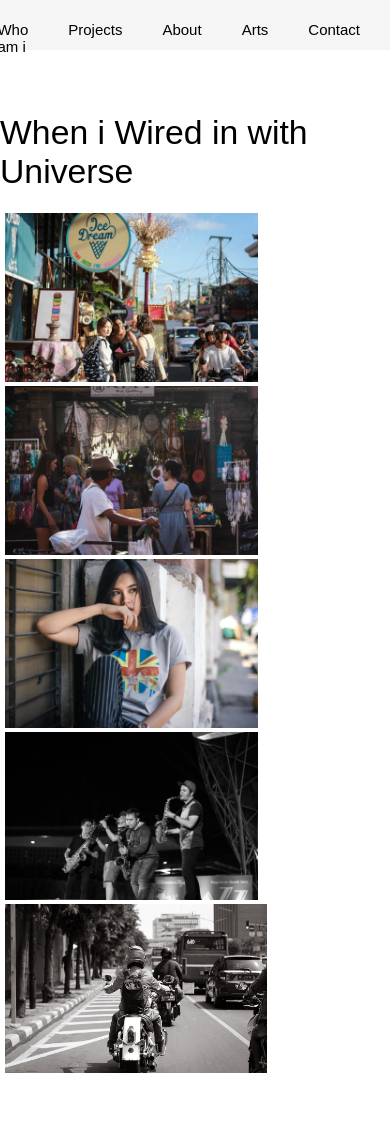
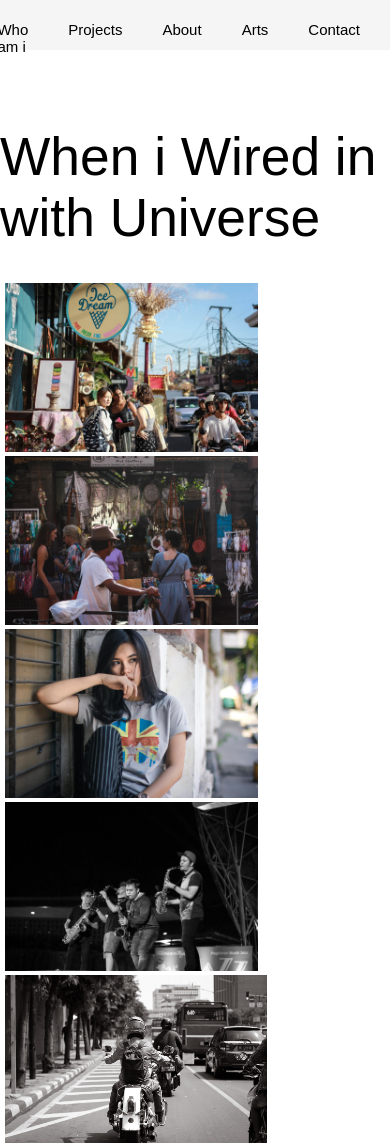
Before and after one commit to BintangSaputra/project-css, a plain HTML site: page arts/index.html in a window 390 px wide. Before the commit the page ends 1077 px from the top, so only its background shows below. Drawn offline with Linux system fonts and the light colour scheme.

Commit message:
modified arts title responsive

```diff
--- a/index.css
+++ b/index.css
@@ -273,7 +273,7 @@ span.country {
   display: flex;
   justify-content: center;
   padding-top: 40px;
-  font-size: 2vh;
+  font-size: 20pt;
 }
 
 @media screen and (min-width: 600px) {
```
